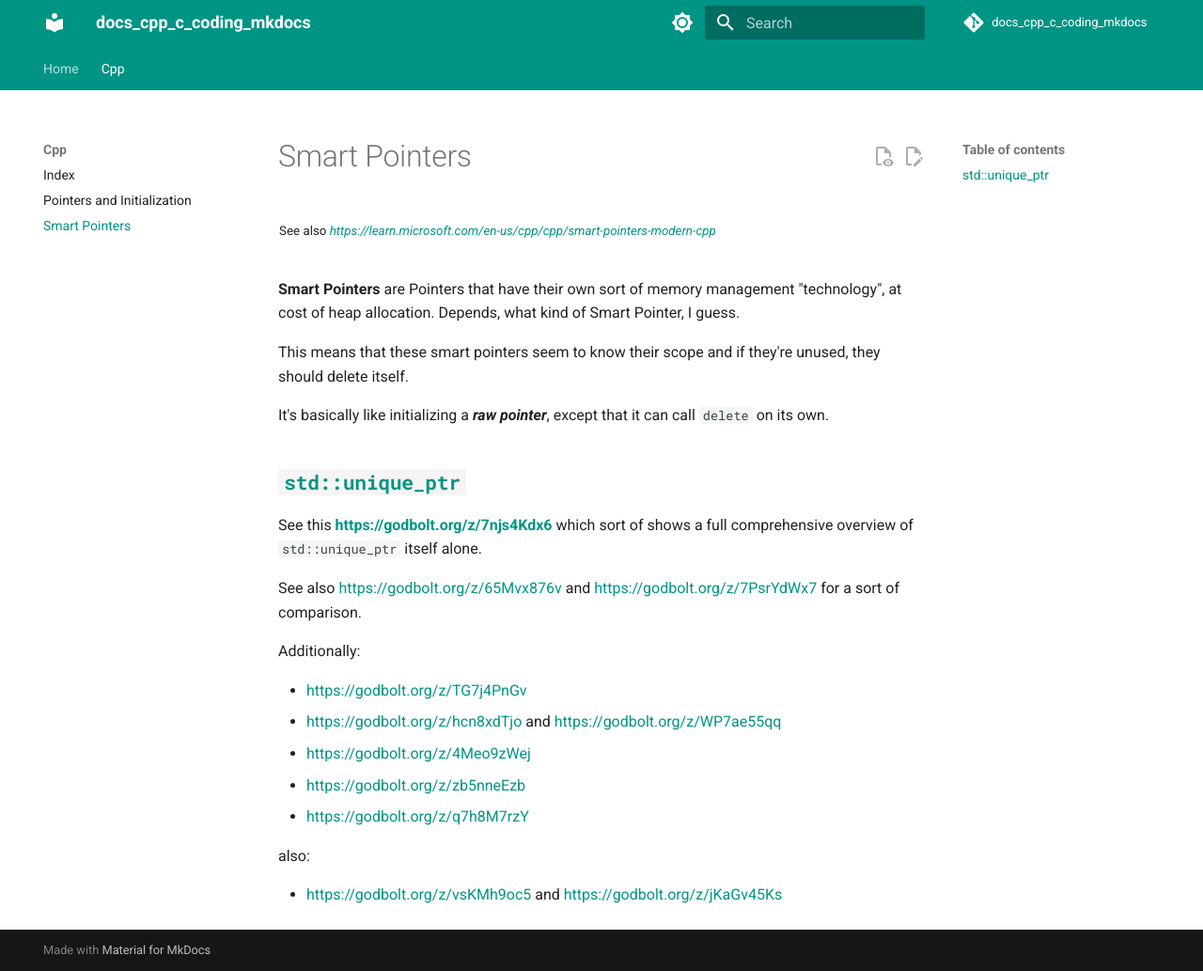
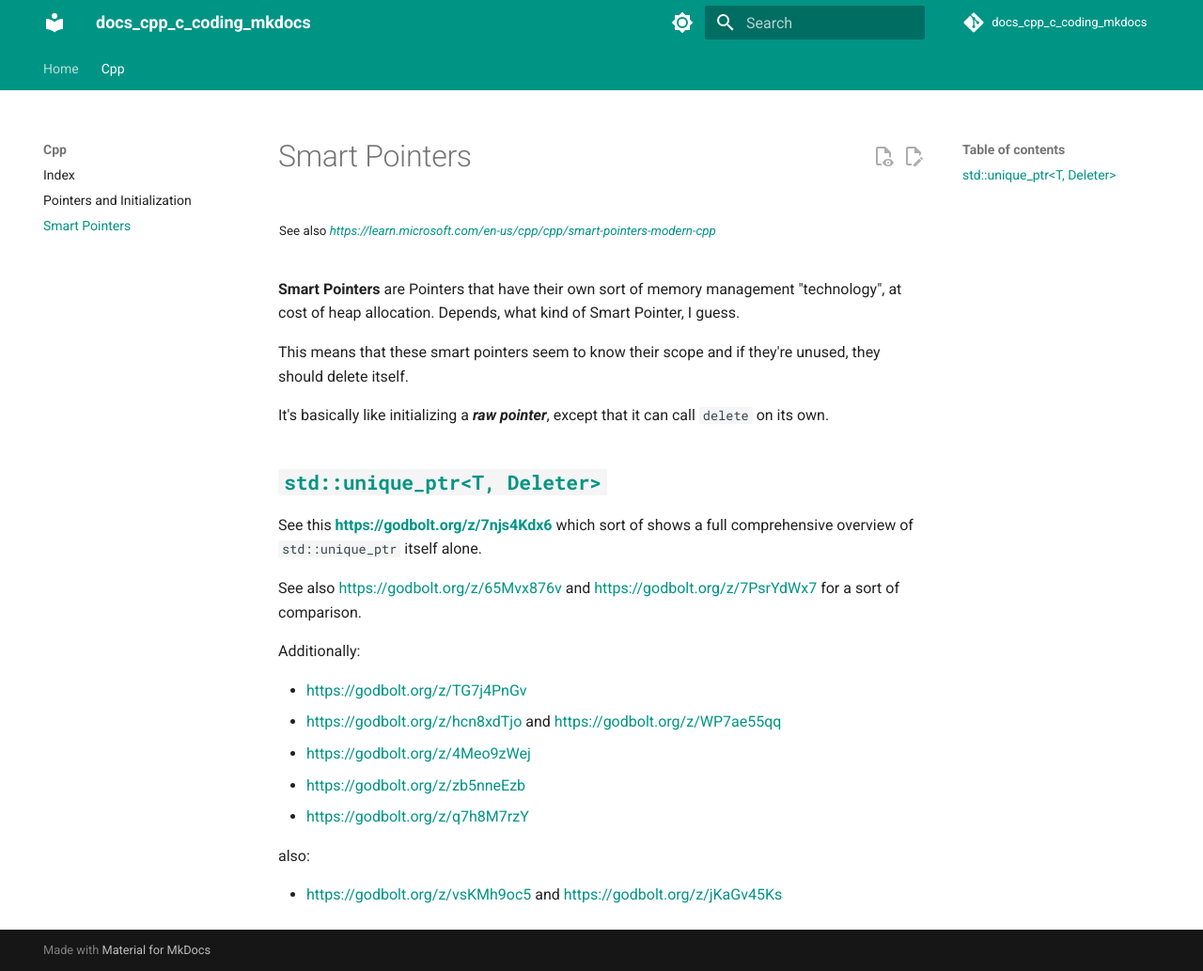
Before and after one commit to karl-police/docs_cpp_c_coding, an MkDocs documentation site: the page built from docs/cpp/Smart_Pointers.md, in a window 1280 px wide and 1033 px high. Shown: the whole window at 94% size. Built offline with MkDocs 1.6.1 and Material for MkDocs 9.7.7, drawn with Linux system fonts in a browser that asks for light colours; comment, search, counter and statistics services are not loaded; part of the change alters nothing that is shown.

Commit message:
Update Smart_Pointers.md

```diff
--- a/docs/cpp/Smart_Pointers.md
+++ b/docs/cpp/Smart_Pointers.md
@@ -10,7 +10,7 @@ This means that these smart pointers seem to know their scope and if they're unu
 It's basically like initializing a _**raw pointer**_, except that it can call ``delete`` on its own.
 
 
-## [**``std::unique_ptr``**](https://en.cppreference.com/w/cpp/memory/unique_ptr.html)
+## [**``std::unique_ptr<T, Deleter>``**](https://en.cppreference.com/w/cpp/memory/unique_ptr.html)
 
 See this **<a>https://godbolt.org/z/7njs4Kdx6</a>** which sort of shows a full comprehensive overview of ``std::unique_ptr`` itself alone.
 
```
